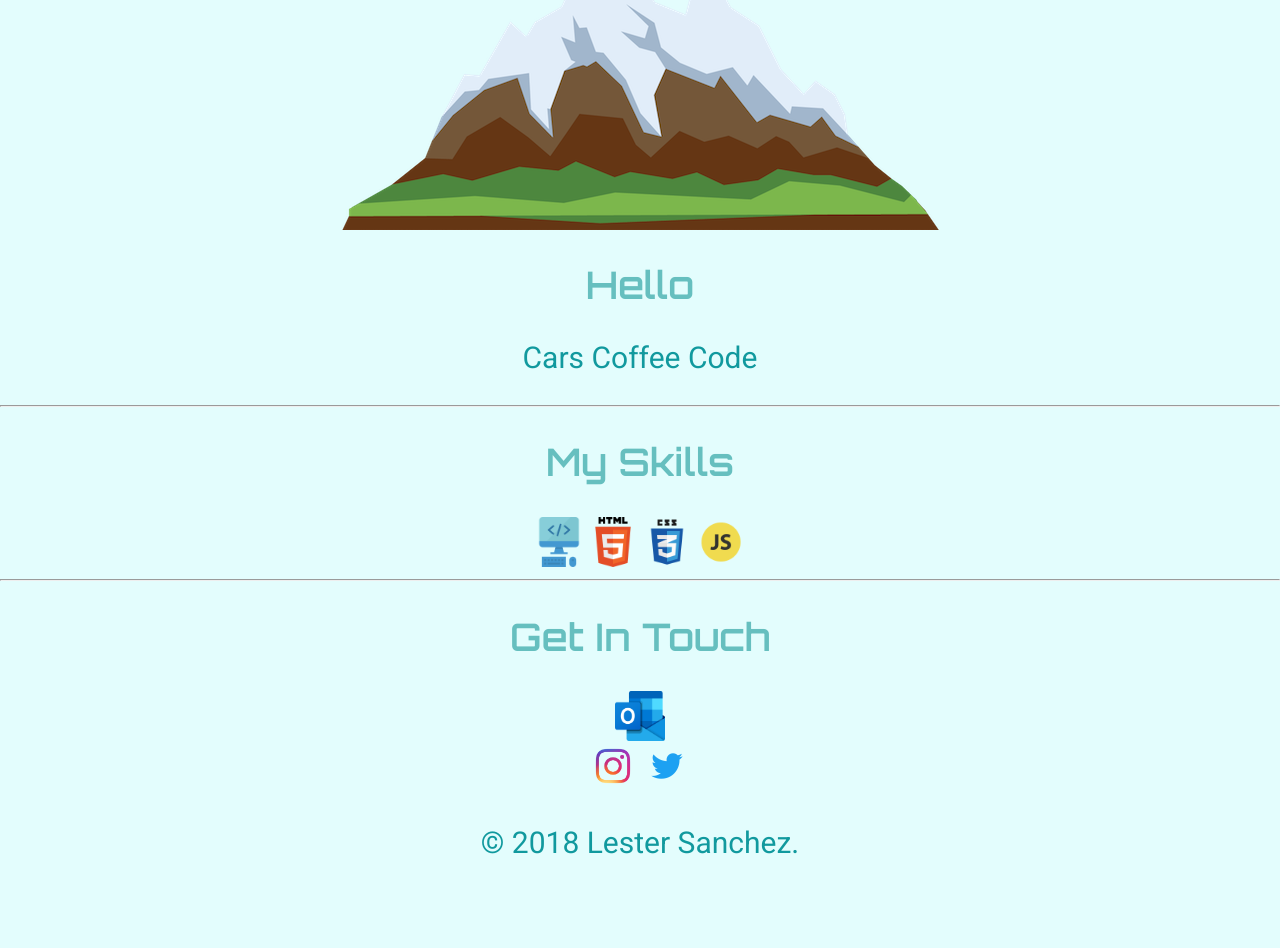
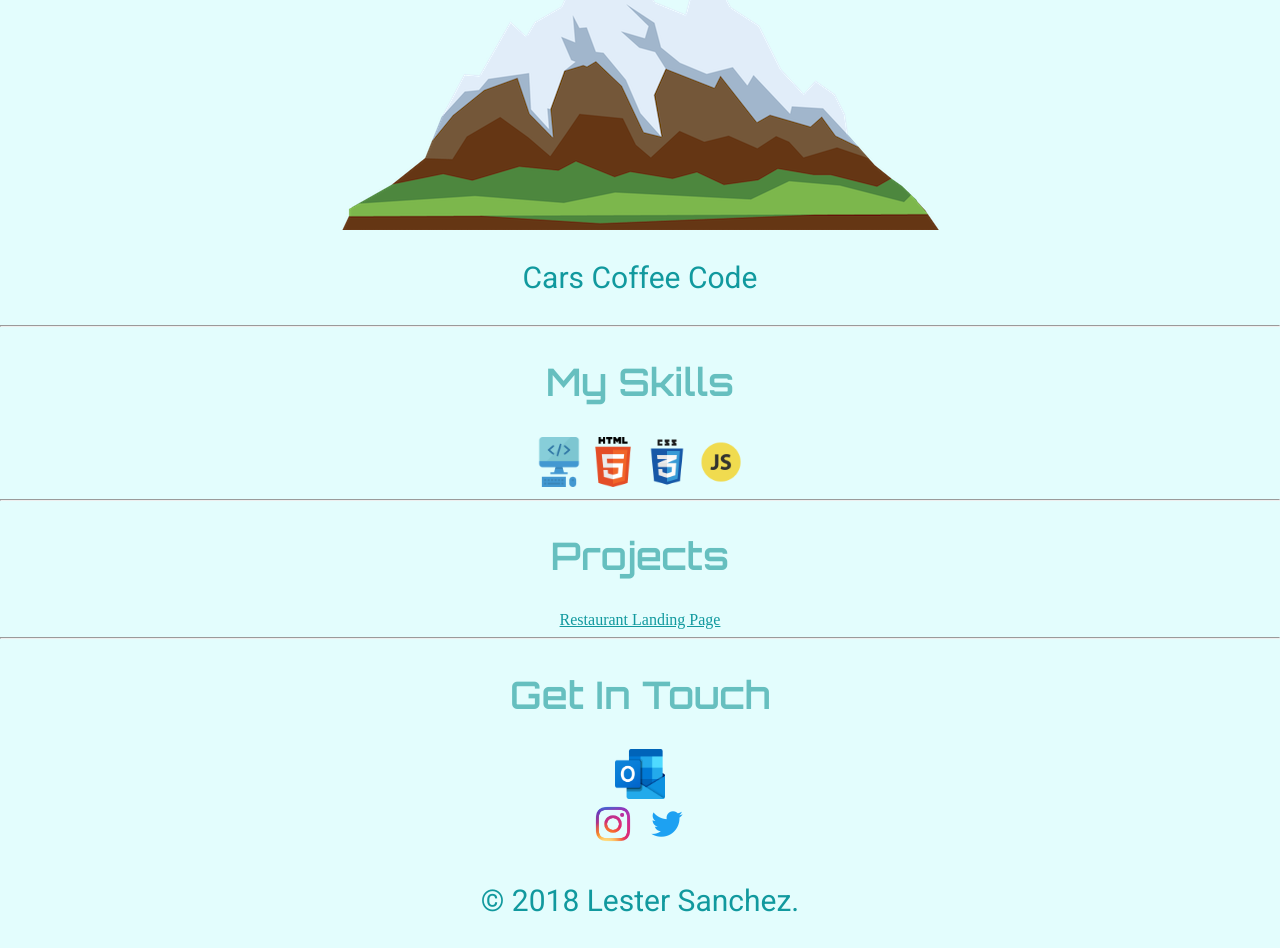
Before and after one commit to Lasg891/portfolio, a plain HTML site: page index.html in a window 1280 px wide. Shown: the part 407-1355 px from the top of the page. Before the commit the page ends 1297 px from the top, so only its background shows below. Drawn offline with Linux system fonts and the light colour scheme.

Commit message:
Update index.html

```diff
--- a/index.html
+++ b/index.html
@@ -20,7 +20,6 @@
     <div class="middle-container">
         <div class="profile">
             <img src="" alt="">
-            <h2>Hello</h2>
             <p>Cars Coffee Code</p>
         </div>
         <hr>
@@ -37,14 +36,20 @@
             </div>
         </div>
         <hr>
+
+        <div>
+            <h2>Projects</h2>
+            <a href="https://lasg891.github.io/Adare/">Restaurant Landing Page</a>
+        </div>
+        <hr>
+    </div>
+
+
+    <div class="bottom-container">
         <div class="contact-me">
             <h2>Get In Touch</h2>
             <a class="btn" href="mailto:name@email.com"> <img src="images/email.png" alt="" height="50" width="50"></a>
         </div>
-    </div>
-
-
-    <div class="bottom-container">
         <a href="https://www.instagram.com/l3.dev/" target="_blank"><img src="images/gram.png" alt="instagram" width="50" height="50"></a>
         <a href="https://twitter.com/L3_Dev" target="_blank"><img src="images/twitter.png" alt="twitter" width="50" height="50"></a>
         <p>© 2018 Lester Sanchez.</p>
```
